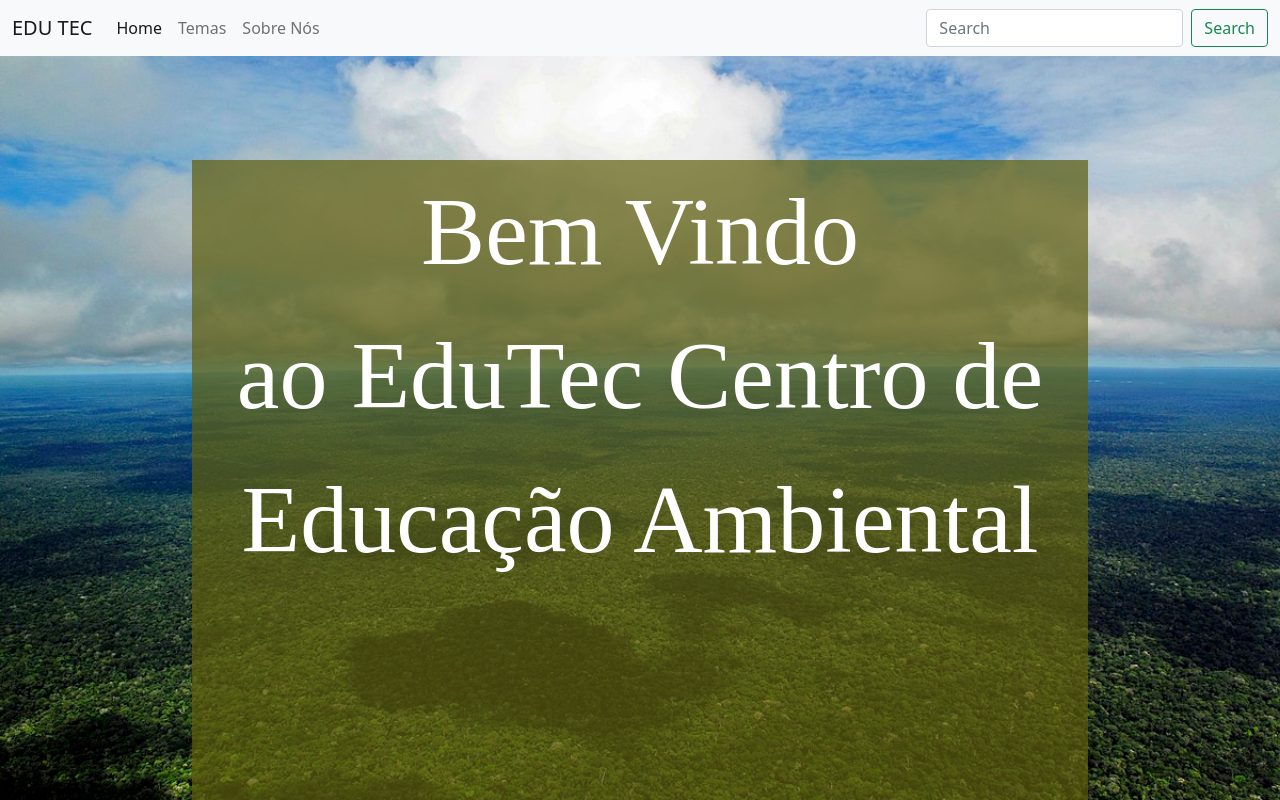
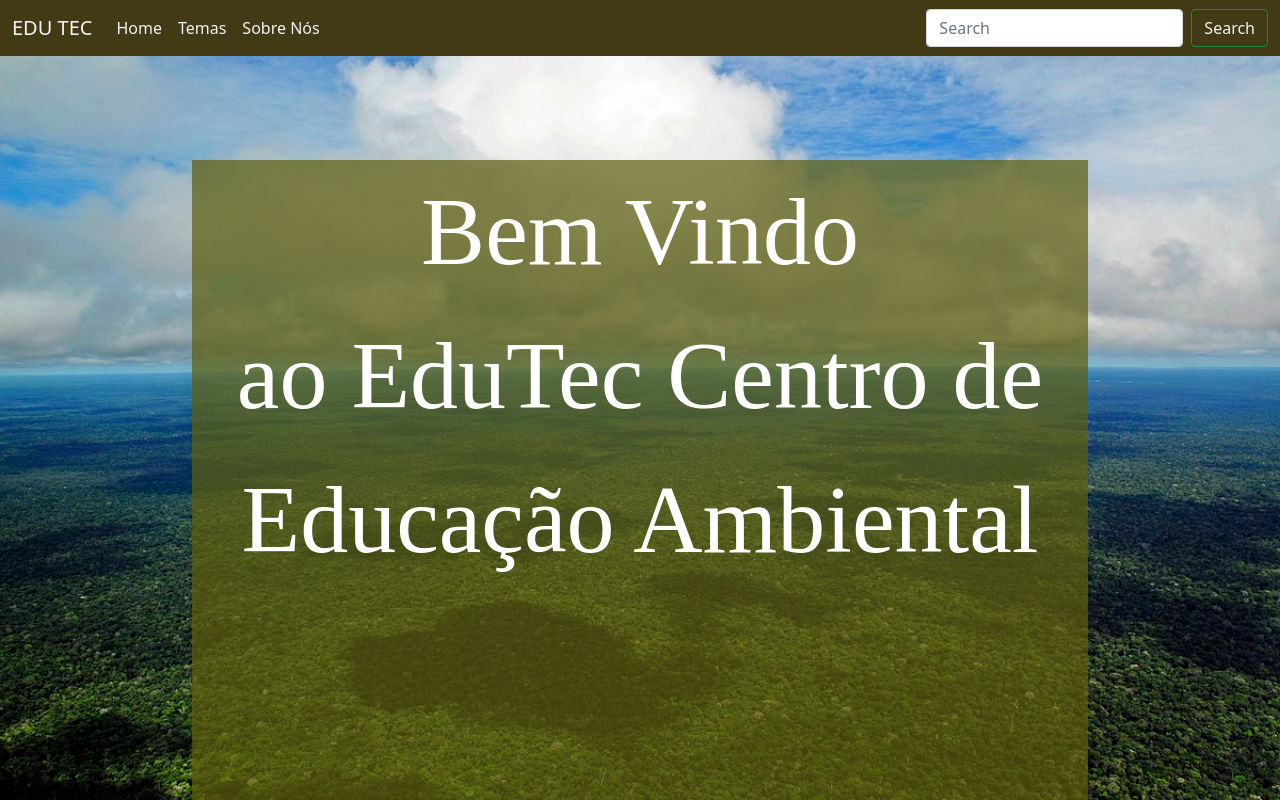
Before and after one commit to pinkthepink/aps-unip-primeiro-semestre, a plain HTML site: page pag1.html in a window 1280 px wide. Drawn offline with nearby package versions, Linux system fonts and the light colour scheme; files whose address does not match are found by name.

Commit message:
ADD nav bar and other color in text

```diff
--- a/pag1.html
+++ b/pag1.html
@@ -8,27 +8,28 @@
   <title> EduTec Centro de controle Ambiental</title>
  </head>
 <body>
-   <nav class="navbar navbar-expand-lg navbar-light bg-light">
+   <nav class="navbar navbar-expand-lg" style="background-color: #423915;">
+
       <div class="container-fluid">
-        <a class="navbar-brand" href="#">EDU TEC</a>
+        <a class="navbar-brand" href="#" style="color:#f2f2f2" ;">EDU TEC</a>
         <button class="navbar-toggler" type="button" data-bs-toggle="collapse" data-bs-target="#navbarScroll" aria-controls="navbarScroll" aria-expanded="false" aria-label="Toggle navigation">
           <span class="navbar-toggler-icon"></span>
         </button>
         <div class="collapse navbar-collapse" id="navbarScroll">
           <ul class="navbar-nav me-auto my-2 my-lg-0 navbar-nav-scroll" style="--bs-scroll-height: 100px;">
             <li class="nav-item">
-              <a class="nav-link active" aria-current="page" href="pag1.html">Home</a>
+              <a class="nav-link active" aria-current="page" href="pag1.html" style="color:#f2f2f2">Home</a>
             </li>
             <li class="nav-item">
-              <a class="nav-link" href="Pag2.html">Temas</a>
+              <a class="nav-link" href="Pag2.html" style="color:#f2f2f2">Temas</a>
             </li>
             <li class="nav-item">
-               <a class="nav-link" href="pag3.html">Sobre Nós</a>
+               <a class="nav-link" href="pag3.html" style="color:#f2f2f2">Sobre Nós</a>
             </li>
           </ul>
           <form class="d-flex">
             <input class="form-control me-2" type="search" placeholder="Search" aria-label="Search">
-            <button class="btn btn-outline-success" type="submit">Search</button>
+            <button class="btn btn-outline-success" type="submit" style="color:#f2f2f2">Search</button>
           </form>
         </div>
       </div>
```
